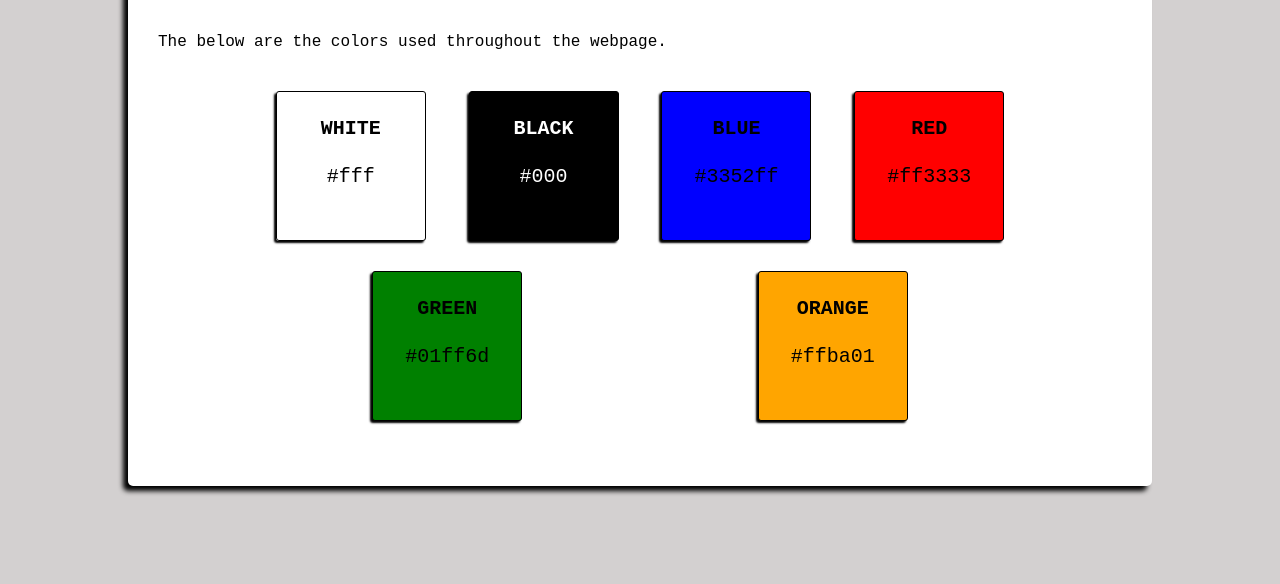
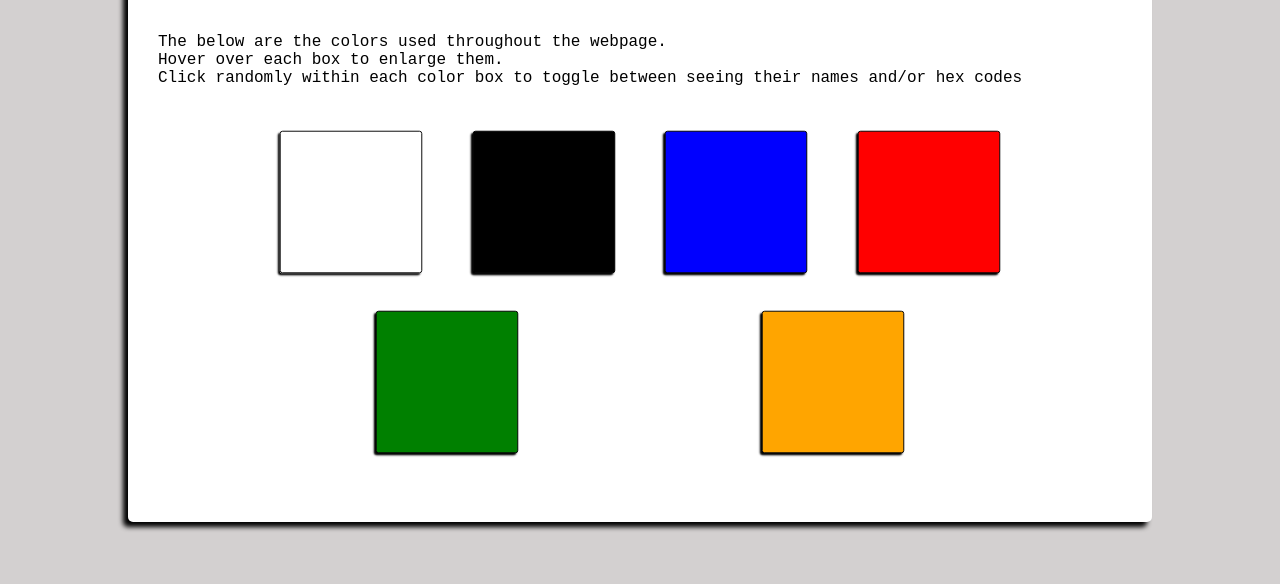
Before and after one commit to iolabiyi196/style-guide, a plain HTML site: page index.html in a window 1280 px wide. Shown: the part 198-782 px from the top of the page. Drawn offline with nearby package versions, Linux system fonts and the light colour scheme.

Commit message:
updated styling

```diff
--- a/index.html
+++ b/index.html
@@ -29,12 +29,13 @@
             <h2 class="section-title">Colors to be used:</h2>
             <br /><br />
             <p>The below are the colors used throughout the webpage.</p>
-            <!-- <p>
+            <p>
                 Hover over each box to enlarge them. <br />
-                Click and hold each color box to toggle between seeing their
-                names and
+                Click randomly within each color box to toggle between seeing
+                their
+                names and/or
                 hex codes
-            </p> -->
+            </p>
             <div class="flex-colors">
                 <div class="color white">
                     <p class="color-name">White</p>
--- a/styles.css
+++ b/styles.css
@@ -7,6 +7,7 @@
 html {
     font-family: 'Courier New', Courier, monospace;
     font-size: 16px;
+    scroll-behavior: smooth;
 }
 
 body {
@@ -74,13 +75,13 @@ a {
     border-radius: 3px;
     box-shadow: -2px 2px 2px black;
     margin: 15px 10px;
-    transition: height, width, .5s;
     font-size: 1.25rem;
+    transform: scale(0.95);
+    transition: all .5s ease-in-out;
 }
 
 .color:hover {
-    height: 200px;
-    width: 200px;
+    transform: scale(1.2);
 }
 
 .color-name {
@@ -88,9 +89,15 @@ a {
     font-weight: bold;
 }
 
+
 .color-name, .hex-code {
-    display: block;
+    opacity: 0;
     margin-top: 25px;
+    transform: opacity .2s ease-in-out;
+}
+
+.color-name:active, .hex-code:active {
+    opacity: 1;
 }
 
 .black {
```
